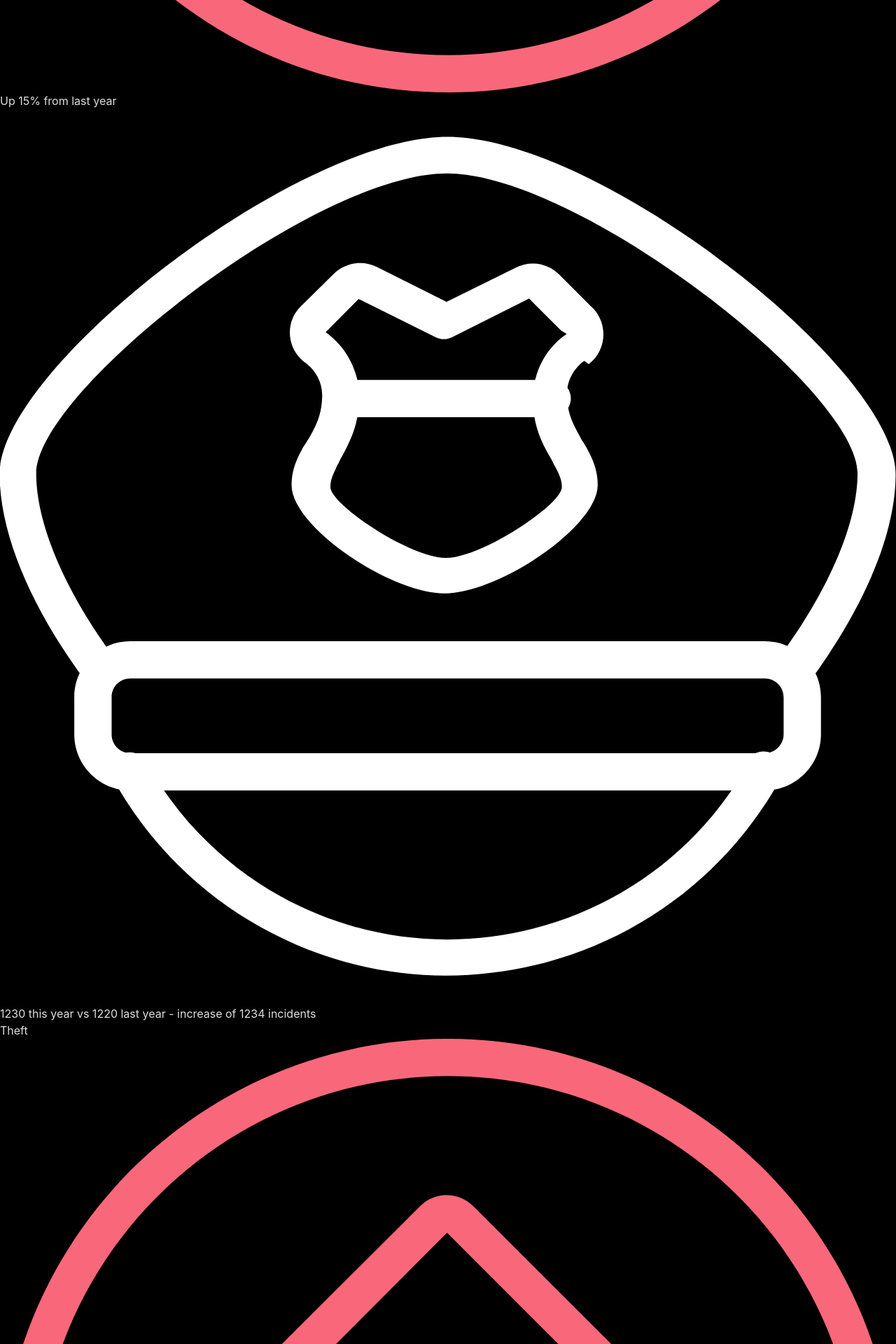
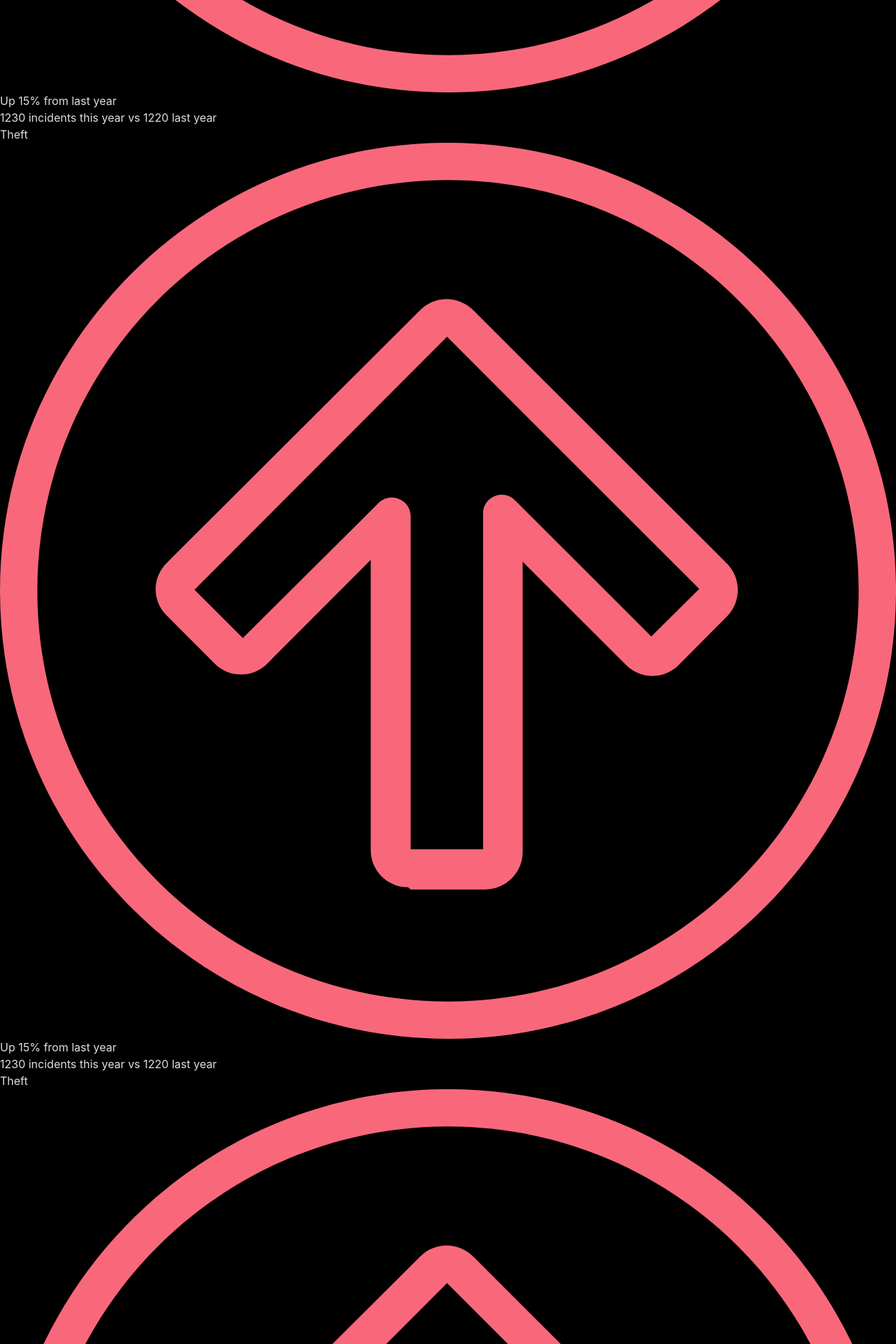
Before and after one commit to haxxnz/raxx, a React (Vite) app: page / in a window 1280 px wide. Shown: the part 2620-4540 px from the top of the page at 70% size. Built offline with nearby package versions, Linux system fonts and the light colour scheme.

Commit message:
I-2554: dev mode

```diff
--- a/src/App.tsx
+++ b/src/App.tsx
@@ -75,23 +75,22 @@ function App() {
               Total Reported Incidents
             </aside>
             <div className="flex gap-4 items-center p-4">
-              <img src="/img/up.svg" className="w-14 h-14 bg-gray rounded-xl" />
+              <img src="/img/up.svg" className="w-8 h-8 bg-gray rounded-xl" />
+              <div>
                 <h3>
-                <span className="text-5xl font-semibold block">Up 15%</span>{" "}
-                <span className="text-sm text-gray-400">from last year</span>
+                  <span className="text-base font-semibold ">Up 15%</span>{" "}
+                  <span className="text-base text-gray-300">
+                    from last year
+                  </span>
                 </h3>
-            </div>
-            <div className="flex gap-2 items-center border-t border-gray-900  p-4 w-full">
-              <img
-                src="/img/cop-hat.svg"
-                className="w-5 h-5 bg-gray rounded-xl"
-              />
-              <p className="text-xs text-gray-500">
-                1230 this year vs 1220 last year - increase of 1234 incidents
+                <p className="text-sm text-gray-600">
+                  1230 incidents this year vs 1220 last year
                 </p>
               </div>
             </div>
-          <div className="grid grid-cols-2 gap-4">
+            <div className="flex gap-2 items-center border-t border-gray-900  p-4 w-full min-h-[400px]"></div>
+          </div>
+          <div className="grid grid-cols-3 gap-4">
             <a
               href="theft"
               className="border-gray-900 border rounded-xl bg-gray-950"
@@ -100,23 +99,18 @@ function App() {
                 Theft
               </aside>
               <div className="flex gap-4 items-center p-4">
-                <img
-                  src="/img/up.svg"
-                  className="w-14 h-14 bg-gray rounded-xl"
-                />
+                <img src="/img/up.svg" className="w-8 h-8 bg-gray rounded-xl" />
+                <div>
                   <h3>
-                  <span className="text-5xl font-semibold block">Up 177%</span>{" "}
-                  <span className="text-sm text-gray-400">from last year</span>
+                    <span className="text-base font-semibold ">Up 15%</span>{" "}
+                    <span className="text-base text-gray-300">
+                      from last year
+                    </span>
                   </h3>
+                  <p className="text-sm text-gray-600">
+                    1230 incidents this year vs 1220 last year
+                  </p>
                 </div>
-              <div className="flex gap-2 items-center border-t border-gray-900  p-4 w-full">
-                <img
-                  src="/img/cop-hat.svg"
-                  className="w-5 h-5 bg-gray rounded-xl"
-                />
-                <p className="text-xs text-gray-500">
-                  1230 this year vs 1220 last year - net gain of 1234 incidents
-                </p>
               </div>
             </a>
             <a
@@ -124,26 +118,21 @@ function App() {
               className="border-gray-900 border rounded-xl bg-gray-950"
             >
               <aside className="text-xl text-blue-400 border-b border-gray-900  p-4 font-semibold">
-                Violent Crime
+                Theft
               </aside>
               <div className="flex gap-4 items-center p-4">
-                <img
-                  src="/img/up.svg"
-                  className="w-14 h-14 bg-gray rounded-xl"
-                />
+                <img src="/img/up.svg" className="w-8 h-8 bg-gray rounded-xl" />
+                <div>
                   <h3>
-                  <span className="text-5xl font-semibold block">Up 16%</span>{" "}
-                  <span className="text-sm text-gray-400">from last year</span>
+                    <span className="text-base font-semibold ">Up 15%</span>{" "}
+                    <span className="text-base text-gray-300">
+                      from last year
+                    </span>
                   </h3>
+                  <p className="text-sm text-gray-600">
+                    1230 incidents this year vs 1220 last year
+                  </p>
                 </div>
-              <div className="flex gap-2 items-center border-t border-gray-900  p-4 w-full">
-                <img
-                  src="/img/cop-hat.svg"
-                  className="w-5 h-5 bg-gray rounded-xl"
-                />
-                <p className="text-xs text-gray-500">
-                  1230 this year vs 1220 last year - net gain of 1234 incidents
-                </p>
               </div>
             </a>
             <a
@@ -151,53 +140,87 @@ function App() {
               className="border-gray-900 border rounded-xl bg-gray-950"
             >
               <aside className="text-xl text-blue-400 border-b border-gray-900  p-4 font-semibold">
-                Sexual Assault
+                Theft
               </aside>
               <div className="flex gap-4 items-center p-4">
-                <img
-                  src="/img/down.svg"
-                  className="w-14 h-14 bg-gray rounded-xl"
-                />
+                <img src="/img/up.svg" className="w-8 h-8 bg-gray rounded-xl" />
+                <div>
                   <h3>
-                  <span className="text-5xl font-semibold block">Down 32%</span>{" "}
-                  <span className="text-sm text-gray-400">from last year</span>
+                    <span className="text-base font-semibold ">Up 15%</span>{" "}
+                    <span className="text-base text-gray-300">
+                      from last year
+                    </span>
                   </h3>
+                  <p className="text-sm text-gray-600">
+                    1230 incidents this year vs 1220 last year
+                  </p>
                 </div>
-              <div className="flex gap-2 items-center border-t border-gray-900  p-4 w-full">
-                <img
-                  src="/img/cop-hat.svg"
-                  className="w-5 h-5 bg-gray rounded-xl"
-                />
-                <p className="text-xs text-gray-500">
-                  1230 this year vs 1220 last year - net gain of 1234 incidents
-                </p>
               </div>
             </a>
             <a
               href="theft"
-              className="border-gray-900 border rounded-xl  bg-gray-950"
+              className="border-gray-900 border rounded-xl bg-gray-950"
             >
               <aside className="text-xl text-blue-400 border-b border-gray-900  p-4 font-semibold">
-                Kidnapping & Harassment
+                Theft
               </aside>
               <div className="flex gap-4 items-center p-4">
-                <img
-                  src="/img/down.svg"
-                  className="w-14 h-14 bg-gray rounded-xl"
-                />
+                <img src="/img/up.svg" className="w-8 h-8 bg-gray rounded-xl" />
+                <div>
                   <h3>
-                  <span className="text-5xl font-semibold block">Down 5%</span>{" "}
-                  <span className="text-sm text-gray-400">from last year</span>
+                    <span className="text-base font-semibold ">Up 15%</span>{" "}
+                    <span className="text-base text-gray-300">
+                      from last year
+                    </span>
                   </h3>
+                  <p className="text-sm text-gray-600">
+                    1230 incidents this year vs 1220 last year
+                  </p>
                 </div>
-              <div className="flex gap-2 items-center border-t border-gray-900  p-4 w-full">
-                <img
-                  src="/img/cop-hat.svg"
-                  className="w-5 h-5 bg-gray rounded-xl"
-                />
-                <p className="text-xs text-gray-500">
-                  1230 this year vs 1220 last year - net gain of 1234 incidents
+              </div>
+            </a>
+            <a
+              href="theft"
+              className="border-gray-900 border rounded-xl bg-gray-950"
+            >
+              <aside className="text-xl text-blue-400 border-b border-gray-900  p-4 font-semibold">
+                Theft
+              </aside>
+              <div className="flex gap-4 items-center p-4">
+                <img src="/img/up.svg" className="w-8 h-8 bg-gray rounded-xl" />
+                <div>
+                  <h3>
+                    <span className="text-base font-semibold ">Up 15%</span>{" "}
+                    <span className="text-base text-gray-300">
+                      from last year
+                    </span>
+                  </h3>
+                  <p className="text-sm text-gray-600">
+                    1230 incidents this year vs 1220 last year
                   </p>
+                </div>
+              </div>
+            </a>
+            <a
+              href="theft"
+              className="border-gray-900 border rounded-xl bg-gray-950"
+            >
+              <aside className="text-xl text-blue-400 border-b border-gray-900  p-4 font-semibold">
+                Theft
+              </aside>
+              <div className="flex gap-4 items-center p-4">
+                <img src="/img/up.svg" className="w-8 h-8 bg-gray rounded-xl" />
+                <div>
+                  <h3>
+                    <span className="text-base font-semibold ">Up 15%</span>{" "}
+                    <span className="text-base text-gray-300">
+                      from last year
+                    </span>
+                  </h3>
+                  <p className="text-sm text-gray-600">
+                    1230 incidents this year vs 1220 last year
+                  </p>
+                </div>
               </div>
             </a>
           </div>
```
Lines whose indentation alone changed are shown as unchanged.
